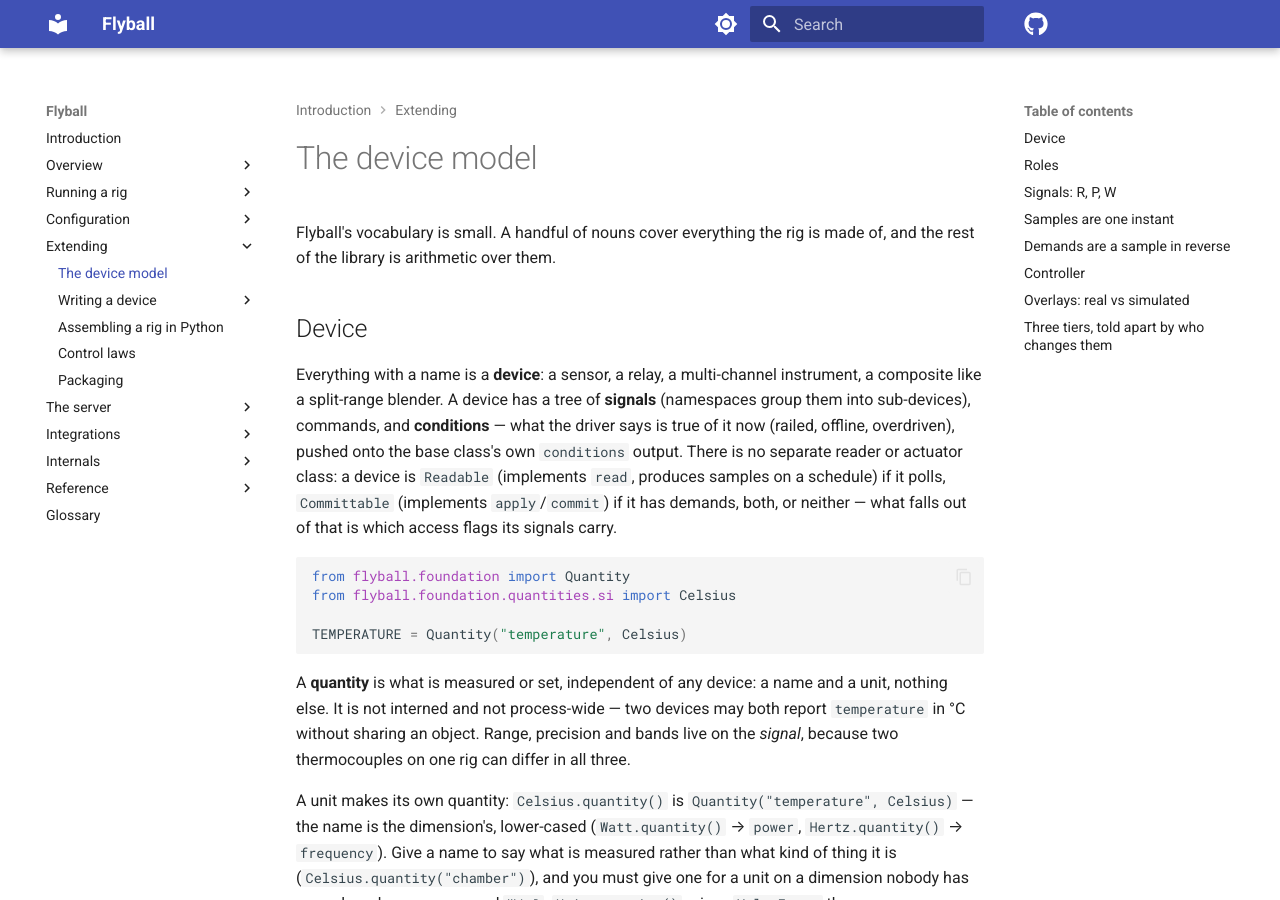
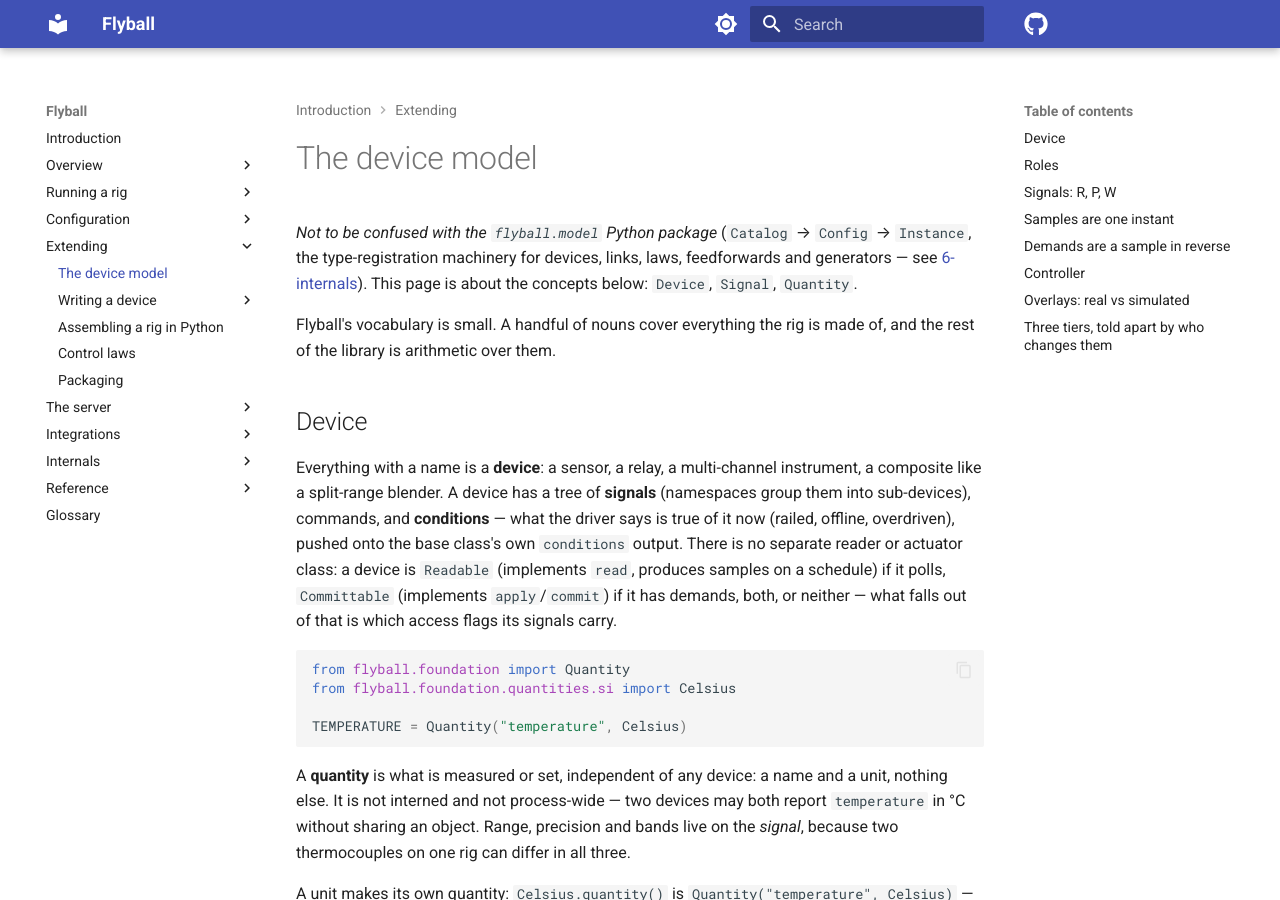
Before and after one commit to bengineer42/flyball, an MkDocs documentation site: the page built from book/src/3-extending/model.md, in a window 1280 px wide and 900 px high. Built offline with MkDocs 1.6.1 and Material for MkDocs 9.7.7, drawn with Linux system fonts in a browser that asks for light colours; comment, search, counter and statistics services are not loaded; the version menu is left out.

Commit message:
core-split: fix critique findings — Layers comment, model.md collision, Registry rename, D-014
pyproject.toml: correct the flyball.rig exclusion comment (recorder.py was
never coupled, retention.py is; the actual minimal fix is narrower than
"finish the whole parked runtime/config.py split").

book/3-extending/model.md: disambiguate from the new flyball.model package.

interfaces/mcp/server.py: rename Registry -> ToolCache, since a class
literally named Registry undermined the whole "we rejected Registry as a
tier name" decision for anyone grepping.

book/6-internals/decisions.md + brain/DECISIONS.md: D-014 for the whole
foundation/model/rig/library/record/interfaces restructure, including a
permanent note explaining commit 2620161's misleading message (three
agents' work bundled by a shared-working-tree git-index sweep) since
brain/ won't survive to explain it and a content-changing rebase was
judged too risky given how many commits build on it.

CLAUDE.md's directory table also updated (untracked, gitignored by
project convention — not part of this commit).

Co-Authored-By: Claude Sonnet 5 <noreply@anthropic.com>

```diff
--- a/book/src/3-extending/model.md
+++ b/book/src/3-extending/model.md
@@ -1,4 +1,9 @@
 # The device model
+
+*Not to be confused with the `flyball.model` Python package* (`Catalog` →
+`Config` → `Instance`, the type-registration machinery for devices, links,
+laws, feedforwards and generators — see [6-internals](../6-internals/)). This
+page is about the concepts below: `Device`, `Signal`, `Quantity`.
 
 Flyball's vocabulary is small. A handful of nouns cover everything the rig
 is made of, and the rest of the library is arithmetic over them.
```
Also changed, not shown: book/src/6-internals/decisions.md (+1 -0 lines), 2 other files.
